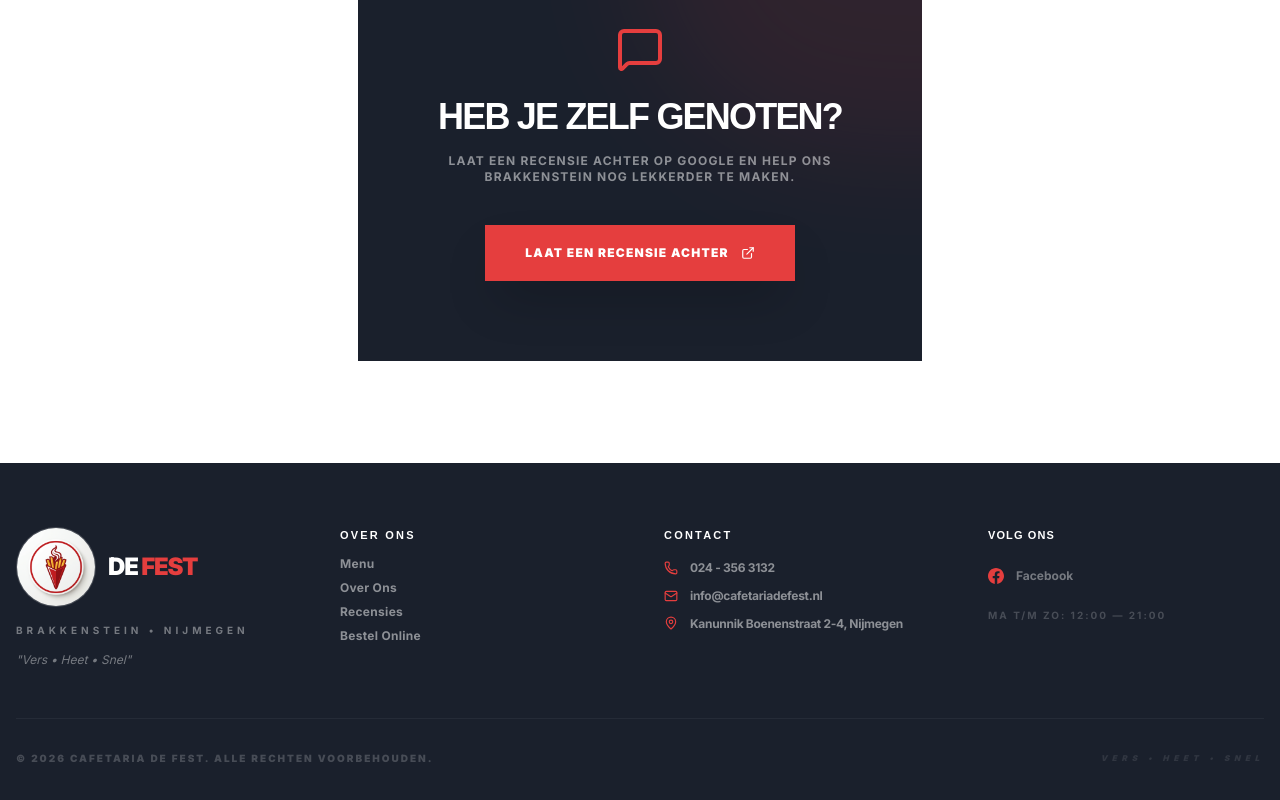
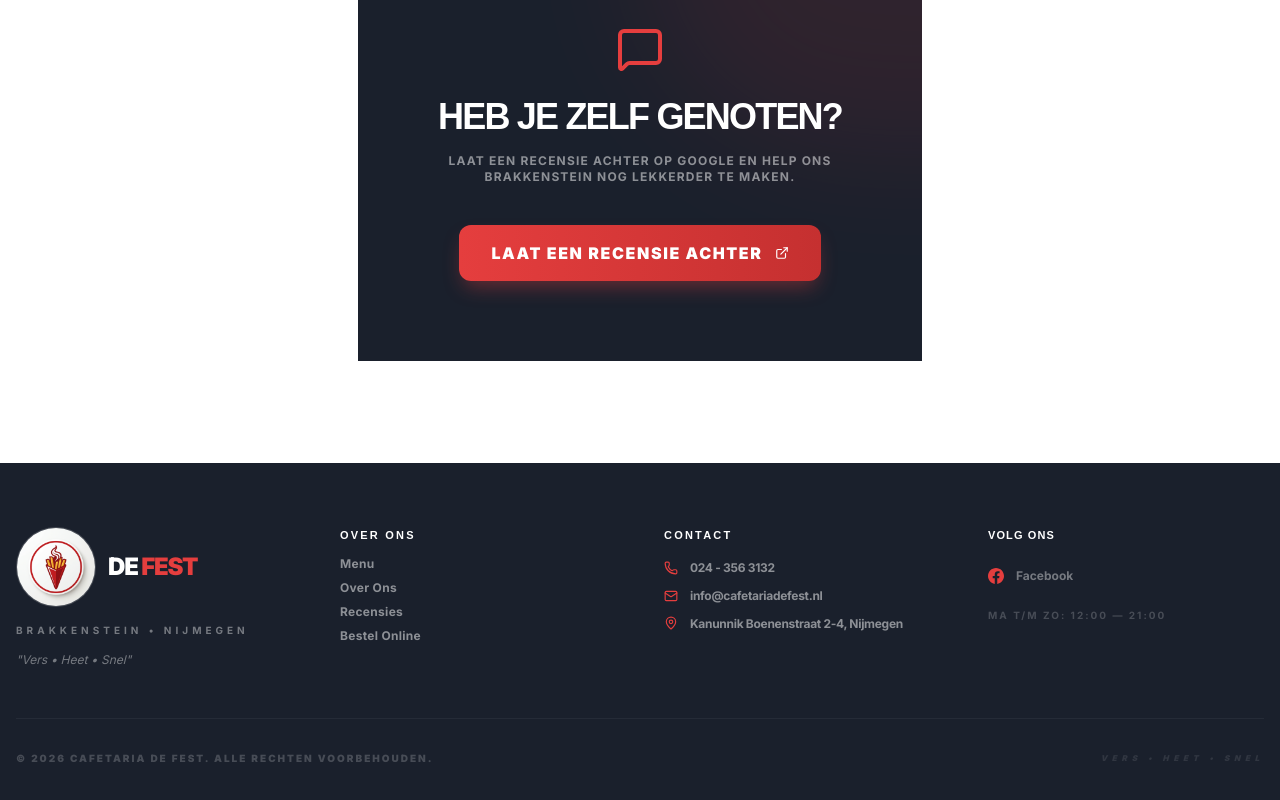
Before and after one commit to maximetdoucet-glitch/Cafeteria-De-Fest, a Next.js app: page /reviews in a window 1280 px wide. Shown: the part 1678-2478 px from the top of the page. Built offline with nearby package versions, Linux system fonts and the light colour scheme.

Commit message:
Update last remaining recensie button to premium style

```diff
--- a/src/components/pages/ReviewsContent.tsx
+++ b/src/components/pages/ReviewsContent.tsx
@@ -141,7 +141,7 @@ export default function ReviewsContent() {
                       href="https://www.google.com/search?q=Cafetaria+De+Fest+Brakkenstein+Nijmegen#lrd=0x47c708e88df7e979:0x848245aab48d30c1,3,1"
                       target="_blank"
                       rel="noopener noreferrer"
-                      className="inline-flex items-center gap-3 px-10 py-5 bg-brand-red text-white font-black uppercase tracking-widest text-xs hover:bg-white hover:text-brand-charcoal transition-all shadow-2xl"
+                      className="btn-premium-primary shimmer inline-flex items-center gap-3"
                     >
                       {t('reviews.cta.button')}
                       <ExternalLink size={14} />
```
